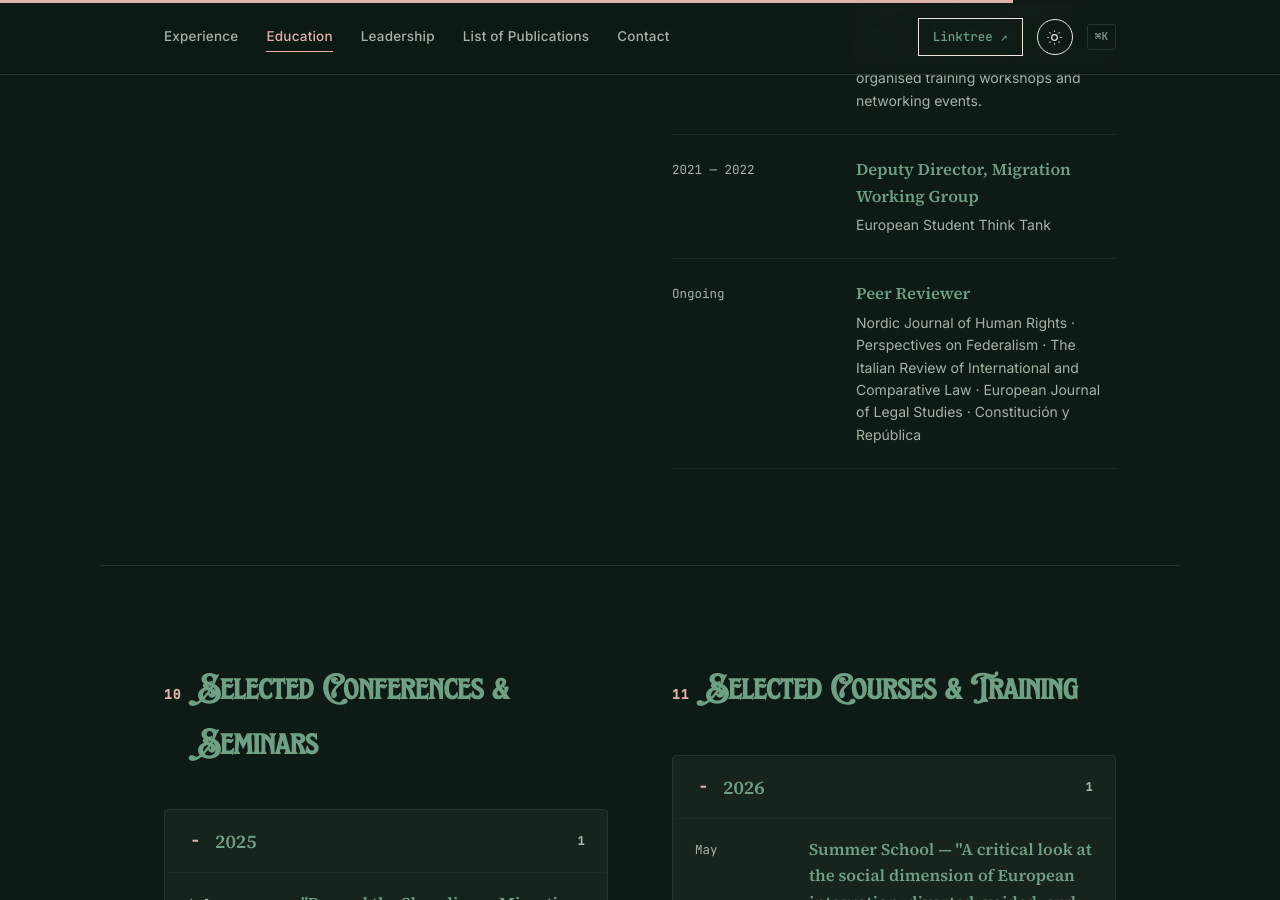
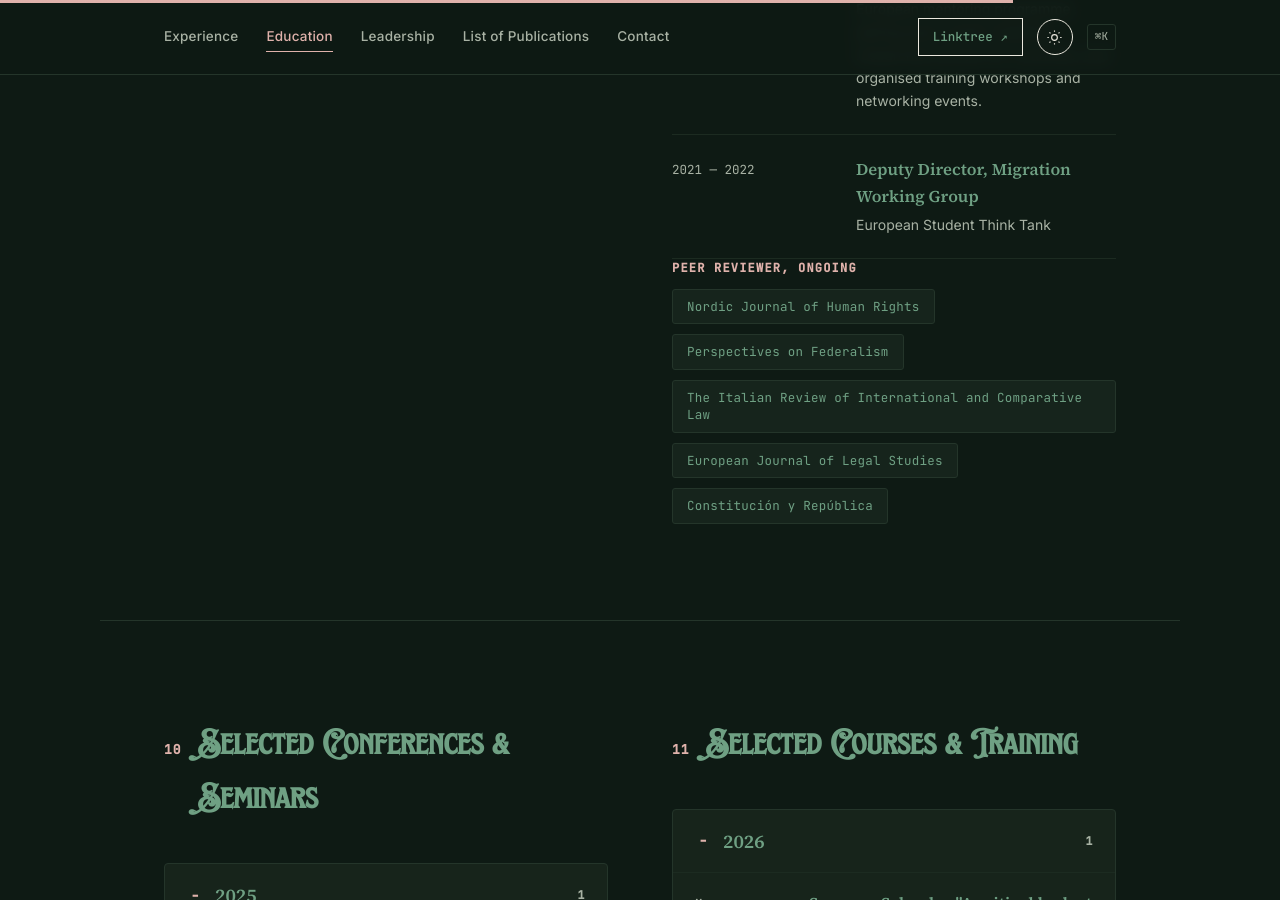
Before and after one commit to stalaveralodos-ux/s.talaveralodos, a Jekyll site: the page built from index.html, in a window 1280 px wide and 900 px high, scrolled down 4471 px. Built offline with Jekyll 4.4.1, drawn with Linux system fonts in a browser that asks for light colours.

Commit message:
Update leadership.html

```diff
--- a/_includes/sections/leadership.html
+++ b/_includes/sections/leadership.html
@@ -1,5 +1,5 @@
-  <!-- ===== Institutional & Leadership Roles ===== -->
-  <section id="leadership" class="section leadership reveal">
+<!-- ===== Institutional & Leadership Roles ===== -->
+  <section id="leadership" class="section reveal">
     <div class="section-head">
       <span class="section-num">{{ include.num }}</span>
       <h2>Institutional &amp; Leadership Roles</h2>
@@ -17,7 +17,7 @@
         <div class="exp-when">Ongoing</div>
         <div class="exp-what">
           <h3>The Margin</h3>
-          <p><a href="https://teamthemargin-cpu.github.io/themargin" target="_blank" rel="noopener">teamthemargin-cpu.github.io/themargin ↗</a></p>
+          <p><a href="https://teamthemargin-cpu.github.io/themargin" target="_blank" rel="noopener noreferrer">teamthemargin-cpu.github.io/themargin ↗</a></p>
           <p class="exp-desc">Currently developing a public-facing legal engagement initiative aimed at making EU law and human rights accessible to non-specialist audiences.</p>
         </div>
       </div>
@@ -44,12 +44,16 @@
           <p>European Student Think Tank</p>
         </div>
       </div>
-      <div class="exp-item">
-        <div class="exp-when">Ongoing</div>
-        <div class="exp-what">
-          <h3>Peer Reviewer</h3>
-          <p>Nordic Journal of Human Rights · Perspectives on Federalism · The Italian Review of International and Comparative Law · European Journal of Legal Studies · Constitución y República</p>
-        </div>
-      </div>
+    </div>
+
+    <div class="skills-block leadership-reviewer">
+      <h3>Peer Reviewer, Ongoing</h3>
+      <ul class="exp-keywords network-pills">
+        <li>Nordic Journal of Human Rights</li>
+        <li>Perspectives on Federalism</li>
+        <li>The Italian Review of International and Comparative Law</li>
+        <li>European Journal of Legal Studies</li>
+        <li>Constitución y República</li>
+      </ul>
     </div>
   </section>
```
